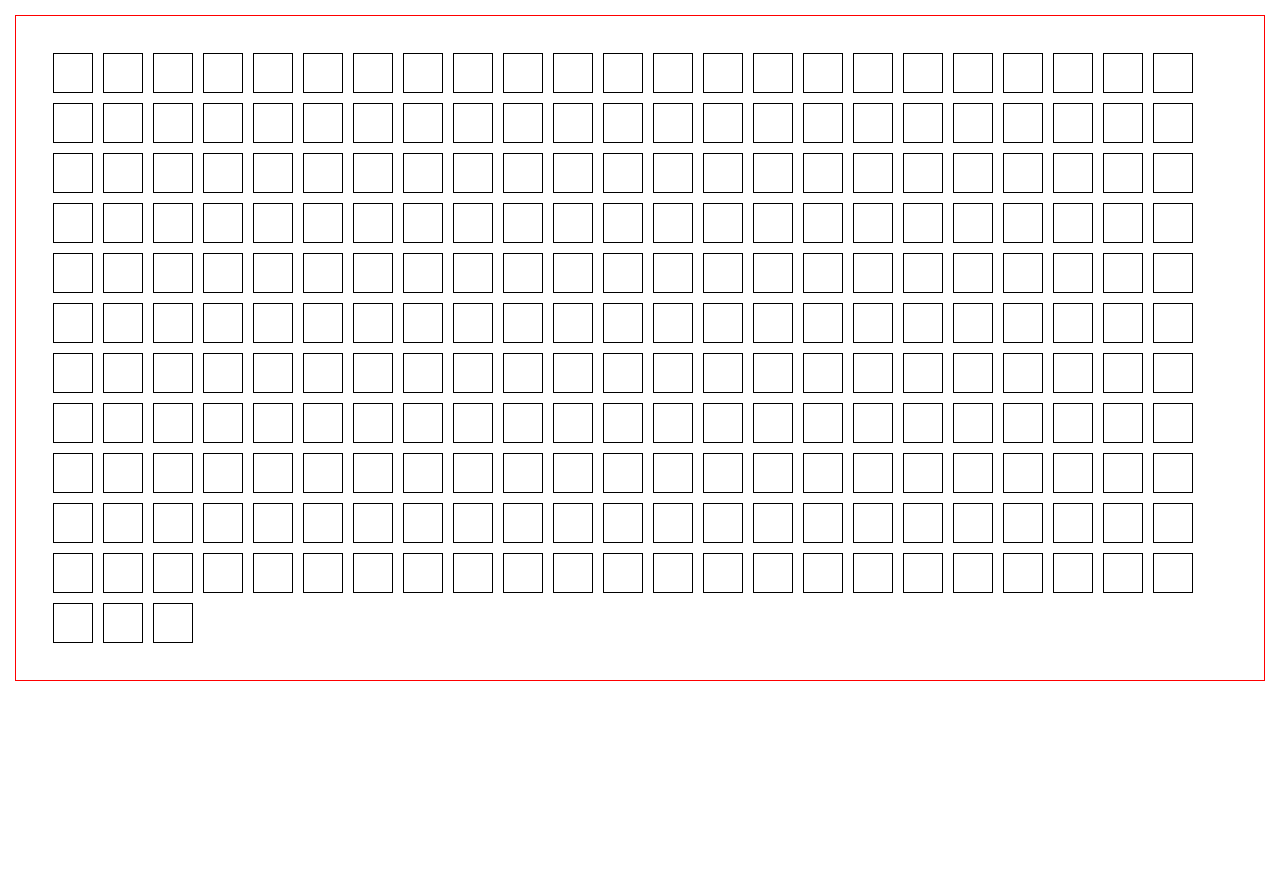
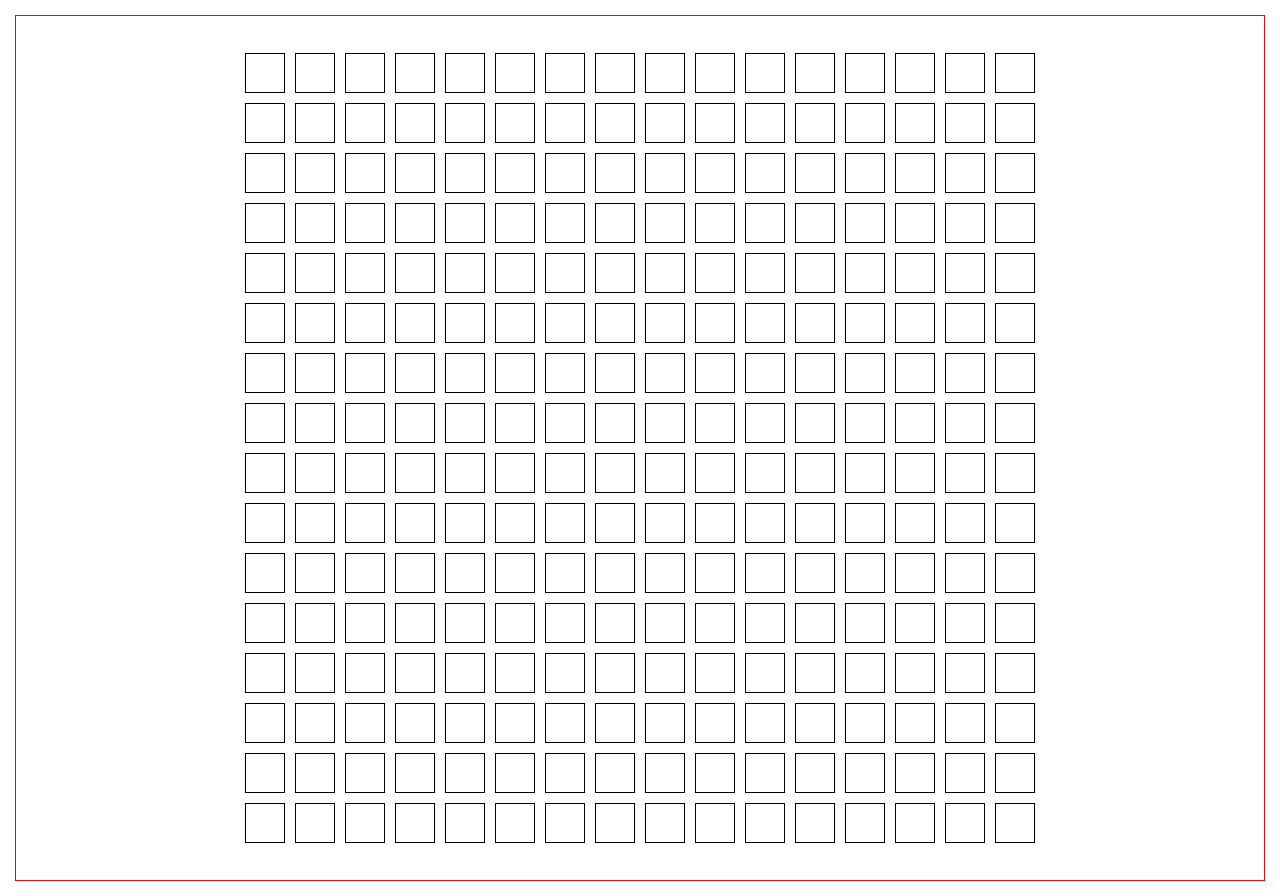
Before and after one commit to Ankush-Gautam/Etch-a-sketch, a plain HTML site: page index.html in a window 1280 px wide. Before the commit the page ends 800 px from the top, so only its background shows below. Drawn offline with Linux system fonts and the light colour scheme.

Commit message:
Fix 16x16 grid using flex only

```diff
--- a/script.js
+++ b/script.js
@@ -2,9 +2,14 @@ const container = document.querySelector("#container");
 
 //creating a 16x16 grid
 for (let i = 0; i < 16; i++) {
+  const row = document.createElement("div");
+  row.classList.add("row");
+
   for (let j = 0; j < 16; j++) {
     const grid = document.createElement("div");
     grid.classList.add("grid-item");
-    container.appendChild(grid);
+    row.appendChild(grid);
   }
+
+  container.appendChild(row);
 }
--- a/style.css
+++ b/style.css
@@ -12,12 +12,17 @@
   margin: 5px;
 }
 
+.row {
+  display: flex;
+}
+
 #container {
   outline: 1px solid red;
   margin: 1rem;
   padding: 2rem;
   display: flex;
-  flex-wrap: wrap;
+  flex-direction: column;
+  align-items: center;
 }
 
 .grid-item:hover {
```
